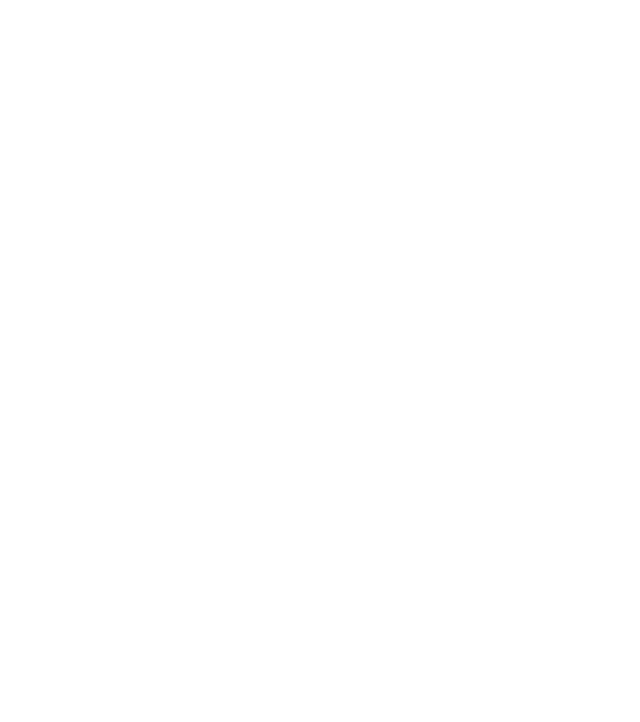
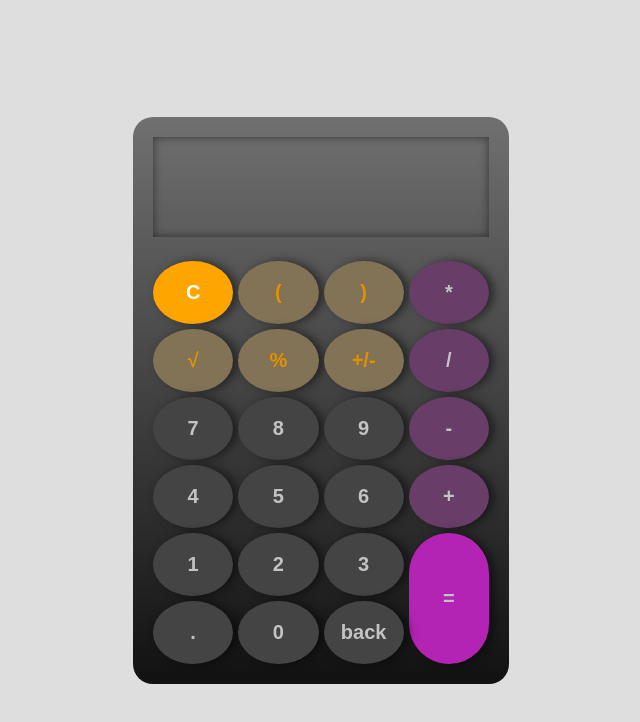
Before and after one commit to Abdolali-Ahmadi/calculator, a plain HTML site: page index.html in a window 1280 px wide. Shown: the whole page, without its empty margins (319-959 px from the left). Drawn offline with Linux system fonts and the light colour scheme.

Commit message:
ui calculator added

```diff
--- a/index.html
+++ b/index.html
@@ -8,7 +8,40 @@
     <title>Calculator</title>
 </head>
 <body>
+    <div id="calculator">
+        <!-- <input type="text"> -->
+        <textarea disabled name="" id="" cols="25" rows="2"></textarea>
+        <div class="buttons">
+            <button id="clear-btn" class="btn">C</button>
+            <button id="parenthes-open" class="btn">(</button>
+            <button id="parenthes-close" class="btn">)</button>
+            <button id="multiply" class="btn">*</button>
 
+            <button id="root" class="btn">√</button>
+            <button id="mod" class="btn">%</button>
+            <button id="sign" class="btn">+/-</button>
+            <button id="division" class="btn">/</button>
+
+            <button id="btn-7" class="btn">7</button>
+            <button id="btn-8" class="btn">8</button>
+            <button id="btn-9" class="btn">9</button>
+            <button id="sub" class="btn">-</button>
+
+            <button id="btn-4" class="btn">4</button>
+            <button id="btn-5" class="btn">5</button>
+            <button id="btn-6" class="btn">6</button>
+            <button id="add" class="btn">+</button>
+
+            <button id="btn-1" class="btn">1</button>
+            <button id="btn-2" class="btn">2</button>
+            <button id="btn-3" class="btn">3</button>
+            <button id="equal" class="btn">=</button>
+
+            <button id="dot" class="btn">.</button>
+            <button id="btn-zero" class="btn">0</button>
+            <button id="back" class="btn">back</button>
+        </div>
+    </div>
     <script src="./script.js"></script>
 </body>
 </html>
--- a/style.css
+++ b/style.css
@@ -0,0 +1,86 @@
+:root{
+
+}
+
+*{
+    box-sizing: border-box;
+    margin: 0;
+    padding: 0;
+}
+body{
+    /* font-family: ; */
+    background-color: rgb(222, 222, 222) ;
+    display: flex;
+    justify-content: center;
+    align-items: center;
+    min-height:100vh;
+}
+
+#calculator{
+    /* border:  1px solid red; */
+    background-image: linear-gradient(0deg, #111, #707070);
+    padding: 20px;
+    background-color: #333333;
+    border-radius: 20px;
+}
+#calculator textarea{
+    width: 100%;
+    padding: 10px;
+    height: 100px;
+    margin-bottom: 20px  ;
+    background: transparent;
+    border: none;
+    outline: none;
+    color: rgb(195, 195, 195);
+    font-size: 20px;
+    resize: none;
+    box-shadow: inset 0px 0px 10px rgba(0, 0, 0, 0.5);
+}
+
+#calculator .buttons{
+    /* border:  1px solid green; */
+    display: grid;
+    grid-template-columns: repeat(4 ,1fr);
+    gap: 5px;
+}
+#calculator .buttons .btn{
+    padding:  20px 5px;
+    border-radius: 50%;
+    /* border: 1px #d7d7d7 solid; */
+    border: none;
+    font-size: 20px;
+    text-align: center;
+    font-weight: bold;
+    background-color: #444;
+    color:rgb(195, 195, 195) ;
+    box-shadow: 5px 0px 10px rgba(0, 0, 0, 0.5);
+    cursor: pointer;
+    transition: all .1s ease-in;
+}
+#calculator .buttons .btn:active{
+    scale: 0.9;
+}
+
+#calculator .buttons #division,
+#calculator .buttons #multiply,
+#calculator .buttons #sub,
+#calculator .buttons #add{
+    background-color:rgb(104, 61, 104) ;
+}
+#calculator .buttons #equal{
+    grid-row: auto / span 2 ;
+    background-color: rgb(180, 36, 180);
+    border-radius: 45px;
+}
+#calculator .buttons #clear-btn{
+    background-color: orange;
+    color: white;
+}
+#calculator .buttons #parenthes-open,
+#calculator .buttons #parenthes-close,
+#calculator .buttons #root,
+#calculator .buttons #sign,
+#calculator .buttons #mod{
+    background-color:rgb(130, 114, 86) ;
+    color: rgb(225, 146, 0);
+}
```
